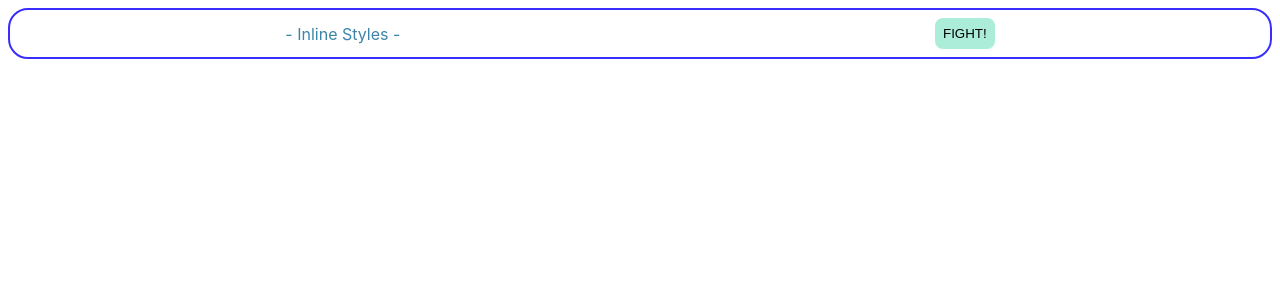
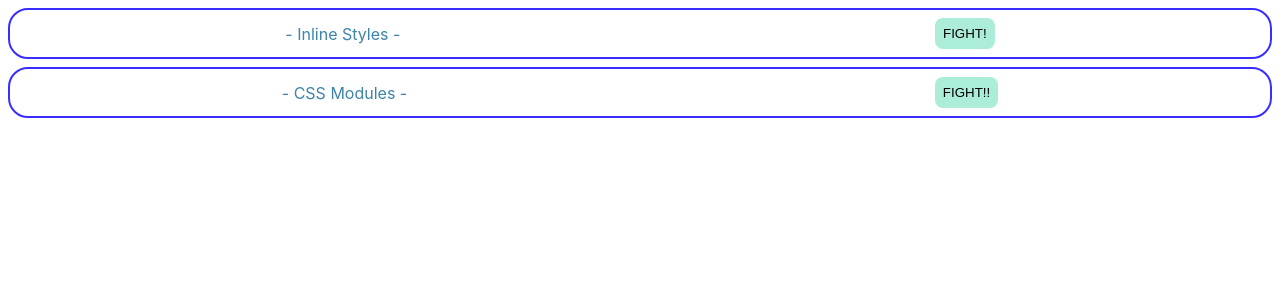
Before and after one commit to takayuki-s/react-review, a React (Create React App) app: page / in a window 1280 px wide. Shown: the top 300 px of the page. Built offline with nearby package versions, Linux system fonts and the light colour scheme.

Commit message:
CssModulesでCSS適用
・scssのファイル名は◯◯.module.scssとする
・node-sassのバージョン管理に注意（最新版ではなく5.0.0のバージョンをインストールしてエラー解決）
・CSS独自の記法もできる

```diff
--- a/package.json
+++ b/package.json
@@ -6,6 +6,7 @@
     "@testing-library/jest-dom": "^5.11.4",
     "@testing-library/react": "^11.1.0",
     "@testing-library/user-event": "^12.1.10",
+    "node-sass": "^5.0.0",
     "react": "^17.0.2",
     "react-dom": "^17.0.2",
     "react-scripts": "4.0.3",
--- a/src/App.js
+++ b/src/App.js
@@ -3,6 +3,7 @@
 import { useCallback, useState, useMemo } from 'react';
 import { ChildArea } from './ChildArea';
 import { InlineStyle } from './components/inlineStyle';
+import { CssModules } from './components/CssModules';
 
 function App() {
   const [text, setText] = useState('');
@@ -19,6 +20,7 @@
   return (
     <div className="App">
       <InlineStyle />
+      <CssModules />
     </div>
   );
 }
--- /dev/null
+++ b/src/components/CssModules.jsx
@@ -0,0 +1,10 @@
+import classes from "./CssModules.module.scss"
+
+export const CssModules = () => {
+  return (
+    <div className={classes.container}>
+      <p className={classes.title}>- CSS Modules -</p>
+      <button className={classes.button}>FIGHT!!</button>
+    </div>
+  )
+}
--- /dev/null
+++ b/src/components/CssModules.module.scss
@@ -0,0 +1,26 @@
+.container {
+  border: solid 2px #392eff;
+    border-radius: 20px;
+    padding: 8px;
+    margin: 8px;
+    display: flex;
+    justify-content: space-around;
+    align-items: center;
+}
+
+.title {
+  margin: 0;
+  color: #3d84a8;
+}
+
+.button {
+  background-color: #abedd8;
+  border: none;
+  padding: 8px;
+  border-radius: 8px;
+  &:hover {
+    background-color: #46cdcf;
+    color: #fff;
+    cursor: pointer;
+  }
+}
```
Also changed, not shown: 1 other file (tests, documents, lock files or other folders).
